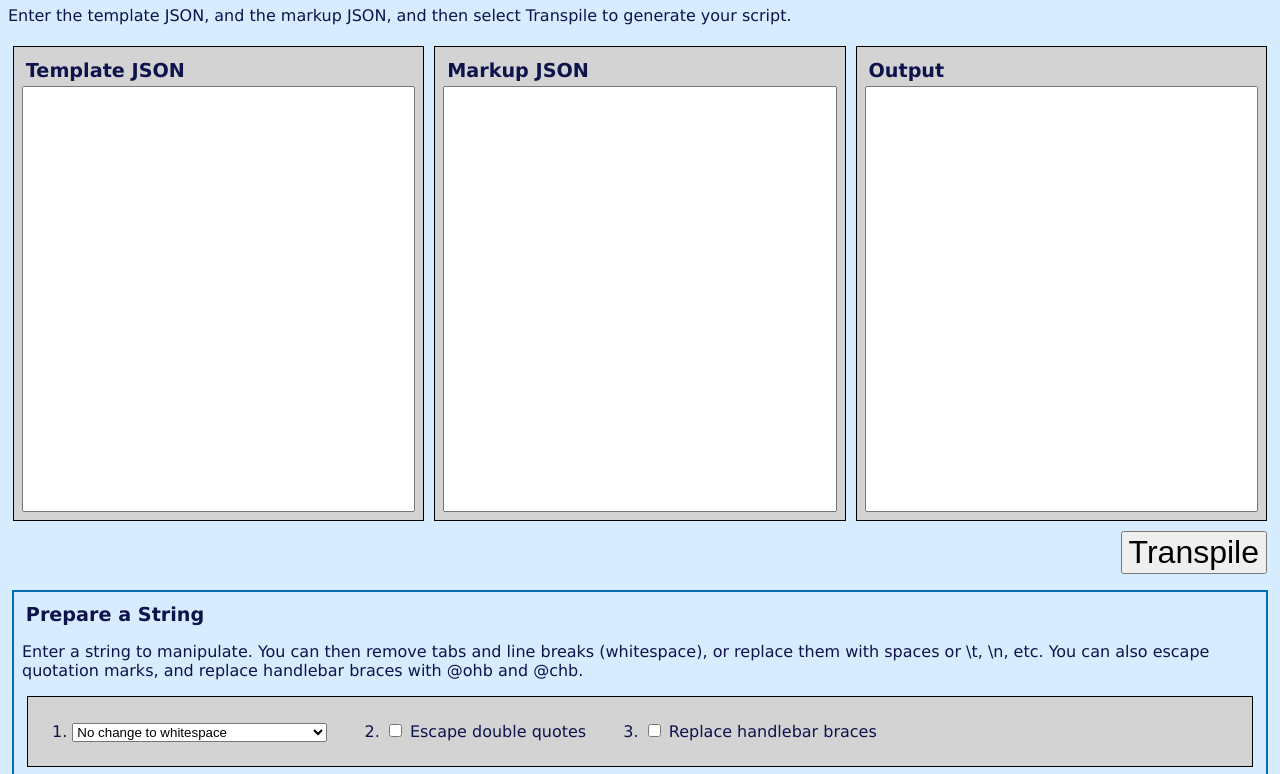
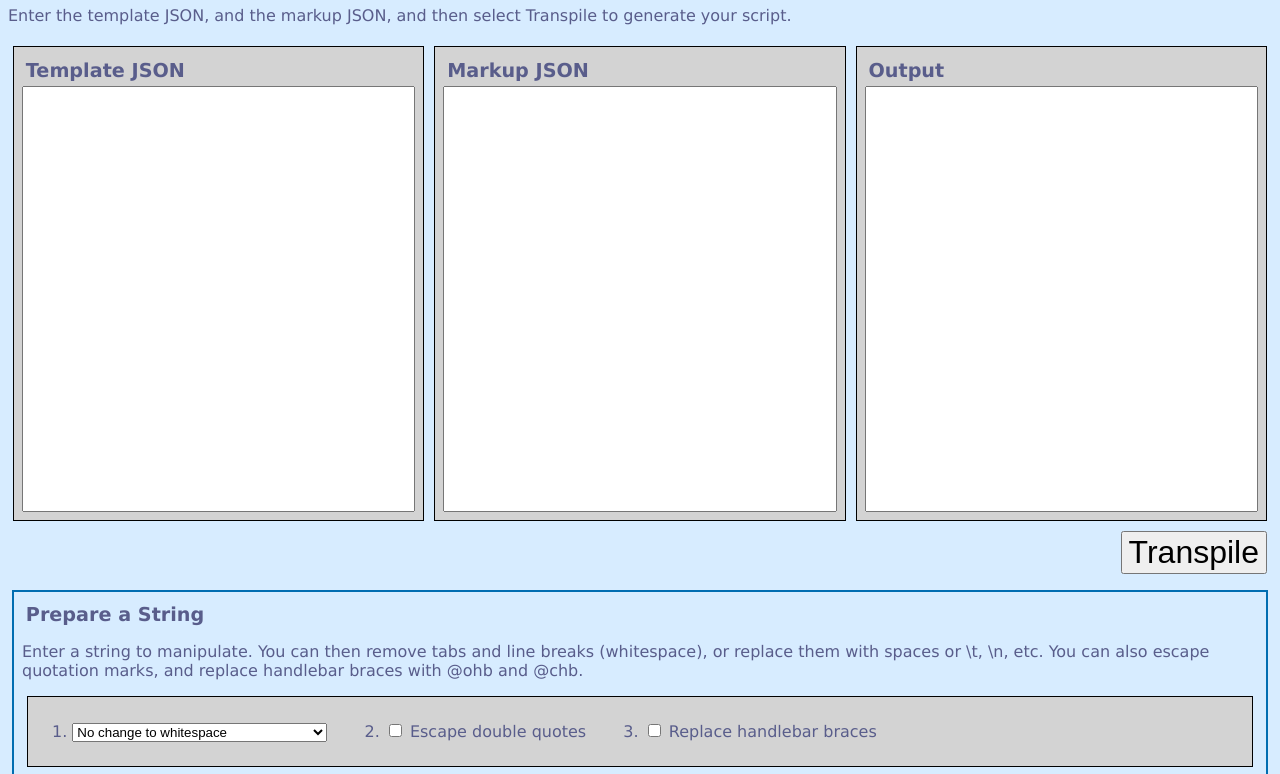
Before and after one commit to M-Derbyshire/ScriptKnapper, a plain HTML site: page webui/scriptKnapperWeb.html in a window 1280 px wide. Shown: the part 75-849 px from the top of the page. Drawn offline with Linux system fonts and the light colour scheme.

Commit message:
lightened the text color on the web UI, just to make it softer

```diff
--- a/webui/scriptKnapperStyle.css
+++ b/webui/scriptKnapperStyle.css
@@ -1,7 +1,8 @@
 body {
     font-family: Verdana, Geneva, Tahoma, sans-serif;
     background-color: rgb(215, 236, 255);
-    color: #0E134C;
+    /* color: #0E134C; */
+    color: rgb(89, 93, 139);
 }
 
 h2 {
```
